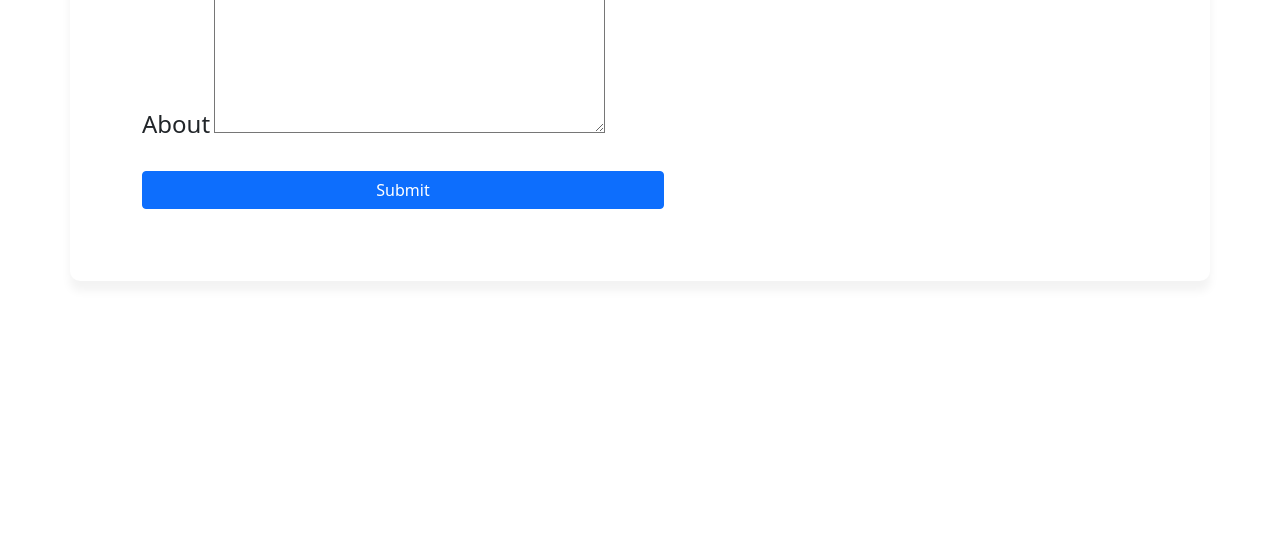
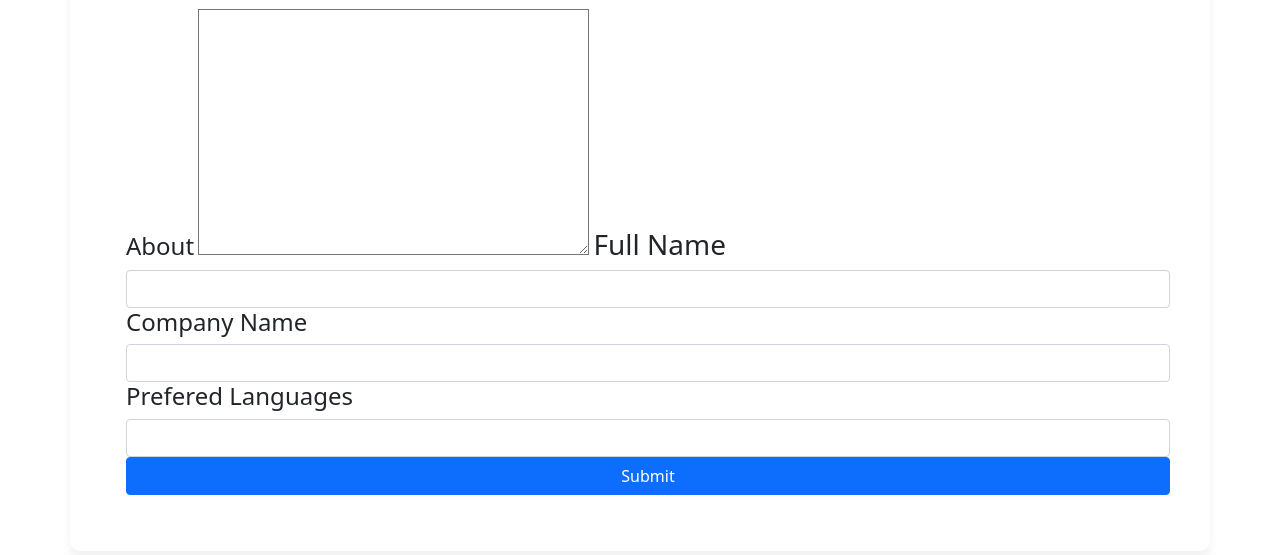
Before and after one commit to UpgradeProfits/talent-management, a Django app: page /auth/createprofile/client/ in a window 1280 px wide. Shown: the part 418-973 px from the top of the page. Before the commit the page ends 627 px from the top, so only its background shows below. Run offline with Django 4.2, Linux system fonts and the light colour scheme; some libraries are stand-ins or nearby versions.

Commit message:
added info video to the client and job seekers form

```diff
--- a/templates/client_detail.html
+++ b/templates/client_detail.html
@@ -37,15 +37,26 @@
             display: none;
             padding: 10px;
         }
+        #cke_id_about{
+            width:100% !important;
+        }
     </style>
 
     <div class="container p-5">
         <div class="row ">
-            <form action="" method="POST" autocomplete="off">
+            <div class="col-sm-8 px-3 py-2 mx-auto">
+                <iframe src="https://drive.google.com/file/d/1uIYyfRuI2XpYlPZEhJYG6l_FwPohayhR/preview" class="w-100 px-3" height="345" allow="autoplay"></iframe>
+            </div>
+            <form action="" method="POST" autocomplete="off" class="col-md-4 m-2 w-100">
                 {%csrf_token%}
                 {{form.media}}
-                <div class="col-md-12 m-4">
-                    <div class="col-6">
+                <div class="d-flex flex-column">
+                    <div class="">
+                            <label for="" class="">
+                                <h4>About</h4>
+                            </label>
+                            {{form.about}}
+
                         <label for="">
                             <h3>Full Name</h3>
                         </label>
@@ -59,28 +70,15 @@
                         </label>
                         {{form.preffered_lang}}
                     </div>
-                    <div class="col-md-6">
-
-                        <div class="mb-3 ">
-                            <label for="exampleFormControlTextarea1" class="form-label">
-                                <h4>About</h4>
-                            </label>
-                            {{form.about}}
-                        </div>
-
-
-
+                    <div class="">
                         <button type="submit" class="btn btn-primary w-100" id="subBtn">Submit</button>
                     </div>
-
-
-
-
-
+                </div>
             </form>
         </div>
     </div>
     <script>
+        var ckedit = $('#cke_id_about').css('width:100%;')
         var inputFields = document.getElementsByTagName('input')
         for (var fields in inputFields) {
             if ('form-control' != inputFields[fields].className) {
--- a/templates/index.html
+++ b/templates/index.html
@@ -56,6 +56,7 @@
   </style>
   <main>
       <article>
+
         <!-- partial:index.partial.html -->
         <div class="container d-flex justify-content-center" style="min-width:720px!important">
           <div class="col-11 col-offset-2">
@@ -67,13 +68,16 @@
             <div class="card mt-3">
               <div class="card-header font-weight-bold">Fill Your Details</div>
               <div class="card-body p-4 step">
-
+                <div class="px-3 py-2 mx-auto">
+                  <iframe src="https://drive.google.com/file/d/1_XlBVExNsPuMGHQB_eGIxuFp2uCTvnRG/preview" class="w-100 px-3" height="345" allow="autoplay"></iframe>
+                </div>
                 <div class="radio-group row justify-content-between px-3 text-center"
                   style="justify-content:center !important">
                   <div class="col-auto me-sm-2 mx-1 card-block py-0 text-center radio">
                     <div class="opt-icon"><i class="fa fa-arrow-right" style="font-size: 80px; margin-left: 25px;"></i>
                     </div>
                     <p class="text-hover"><b>Click to Proceed</b></p>
+
                   </div>
                   <div id="suser" class="selected col-auto ms-sm-2 mx-1 card-block py-0 text-center radio d-none">
                     <div class="opt-icon"><i class="fas fa-users" style="font-size: 80px;"></i></div>
```
Also changed, not shown: db.sqlite3.
